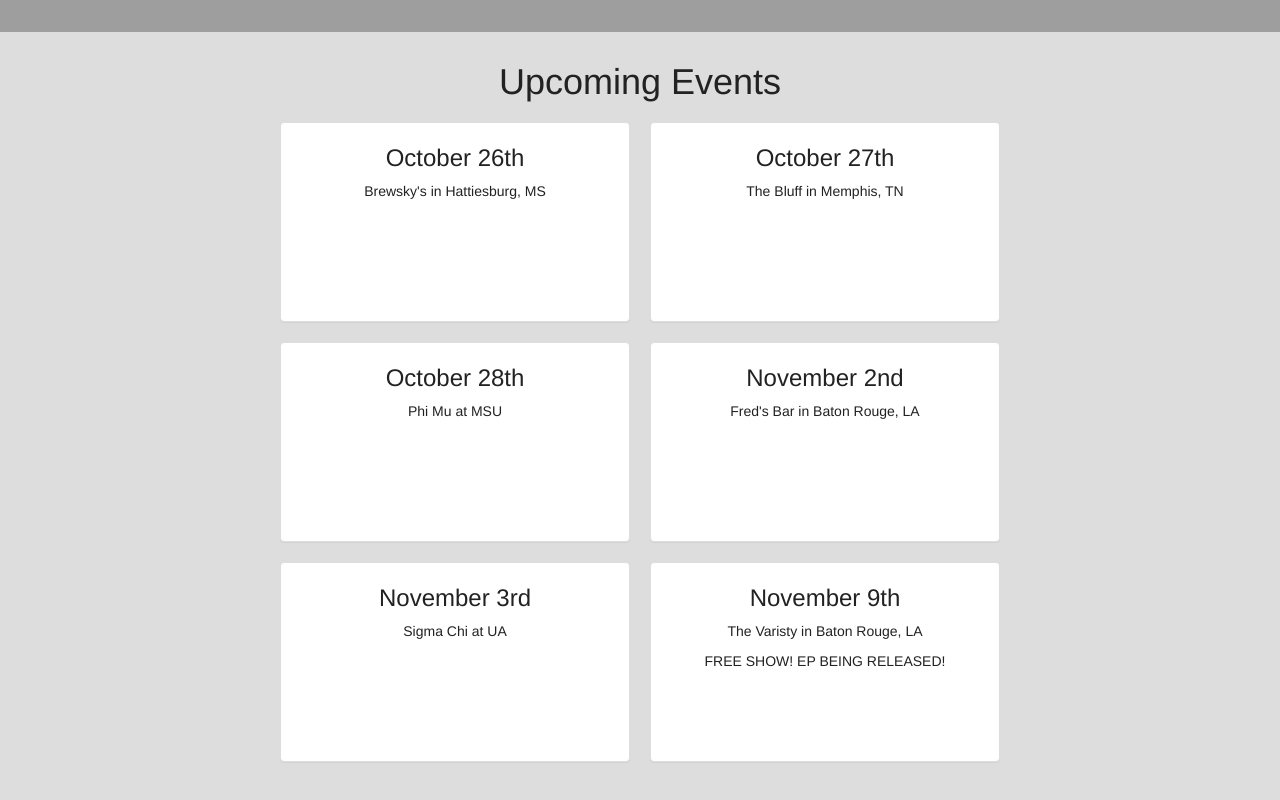
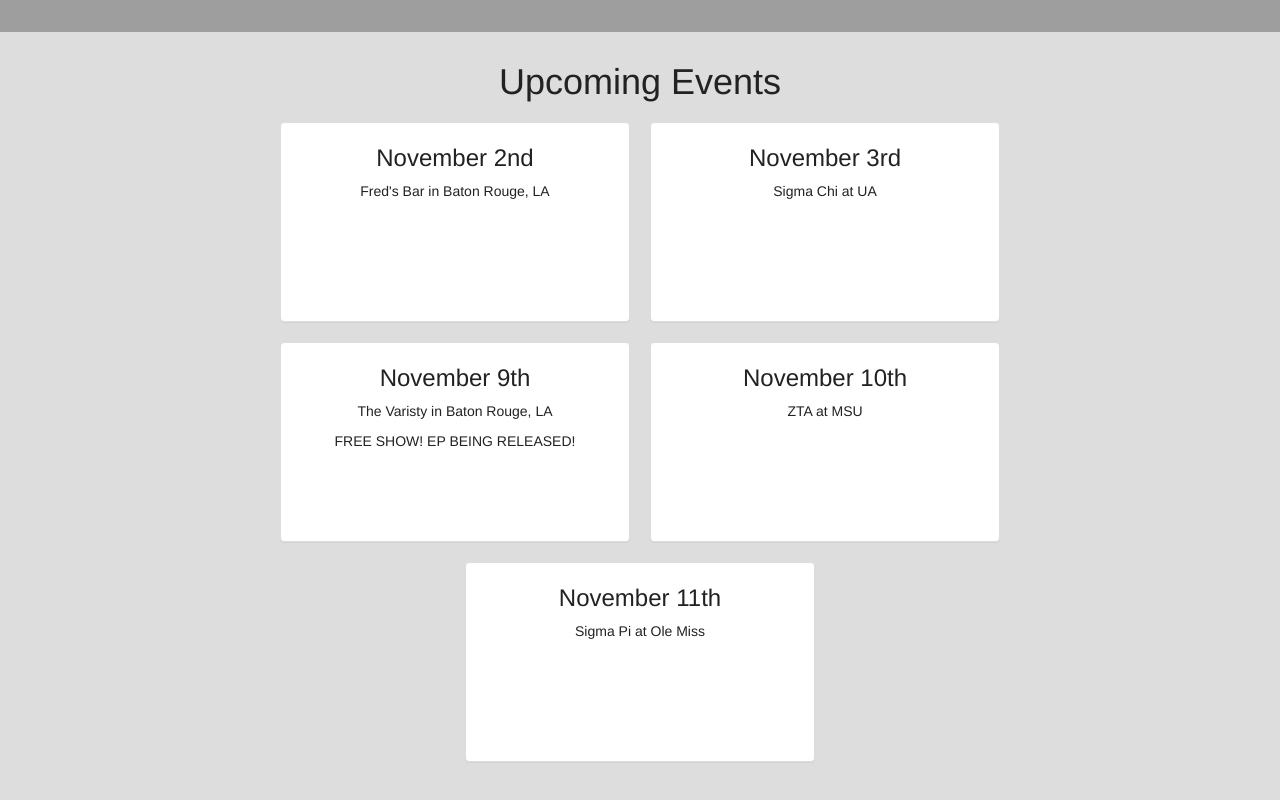
Before and after one commit to matthewjwolff/NeutralSite, a website: page index.html in a window 1280 px wide. Shown: the part 800-1600 px from the top of the page. Drawn offline with Linux system fonts and the light colour scheme; grey boxes are pictures that could not be loaded.

Commit message:
updated upcoming events

```diff
--- a/index.html
+++ b/index.html
@@ -18,18 +18,6 @@
         <h1>Upcoming Events</h1>
         <div class="flex-contain" >
             <div class="panel panel-default" >
-                <h3>October 26th</h3>
-                <p>Brewsky's in Hattiesburg, MS</p>
-            </div>
-            <div class="panel panel-default" >
-                <h3>October 27th</h3>
-                <p>The Bluff in Memphis, TN</p>
-            </div>
-            <div class="panel panel-default" >
-                <h3>October 28th</h3>
-                <p>Phi Mu at MSU</p>
-            </div>
-            <div class="panel panel-default" >
                 <h3>November 2nd</h3>
                 <p>Fred's Bar in Baton Rouge, LA</p>
             </div>
@@ -42,6 +30,14 @@
                 <p>The Varisty in Baton Rouge, LA</p>
                 <p>FREE SHOW! EP BEING RELEASED!</p>
             </div>
+            <div class="panel panel-default" >
+                <h3>November 10th</h3>
+                <p>ZTA at MSU</p>
+            </div>
+            <div class="panel panel-default">
+                <h3>November 11th</h3>
+                <p>Sigma Pi at Ole Miss</p>
+            </div>
         </div>
         <div id="footer">
         </div>
```
